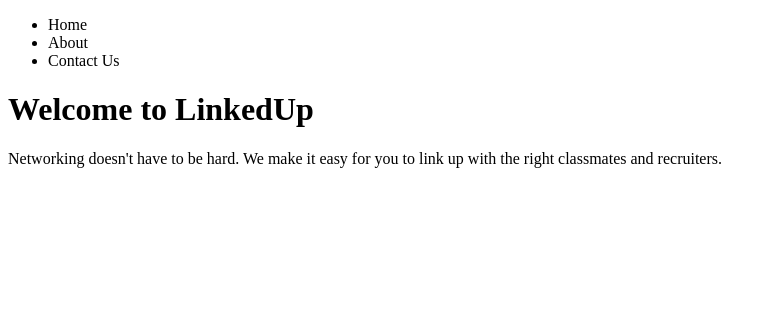
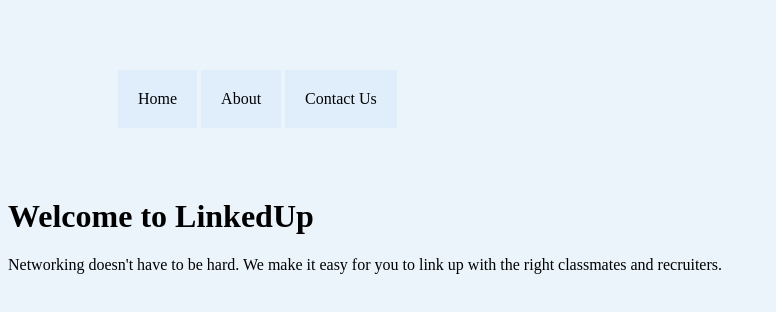
Before and after one commit to Davhho-dev/linkedup, a plain HTML site: page index.html in a window 1280 px wide. Shown: the whole page, without its empty margins (0-776 px from the left). Drawn offline with Linux system fonts and the light colour scheme.

Commit message:
Fix reference to stylesheet and add background color and navbar

```diff
--- a/index.html
+++ b/index.html
@@ -3,10 +3,10 @@
     <head>
         <meta charset="UTF-8">
         <title>LinkedUp</title>
-        <link rel="stylesheets" href="styles.css">
+        <link rel="stylesheet" href="styles.css">
     </head>
     <body>
-        <div class="navbar">
+       <div class="navbar">
             <ul>
                 <li>Home</li>
                 <li>About</li>
@@ -16,7 +16,7 @@
         <div class="content">
             <h1>Welcome to LinkedUp</h1>
             <p>Networking doesn't have to be hard. We make it easy for you to link up with the right classmates and recruiters.</p>
-           <!-- <img src="./images/6308.jpg" alt="collaboration illustration"> -->
+          <!-- <img src="./images/6308.jpg" alt="collaboration illustration"> -->
         </div>
     </body>
 </html>
--- a/styles.css
+++ b/styles.css
@@ -1,3 +1,15 @@
-h1 {
-    background-color: black;
+body {
+    background-color: #EBF4FB;
 }
+
+.navbar {
+    margin: 70px;
+}
+
+
+li {
+    list-style: none;
+    display: inline-block;
+    padding: 20px;
+    background-color: #E0EDFB;
+}
```
